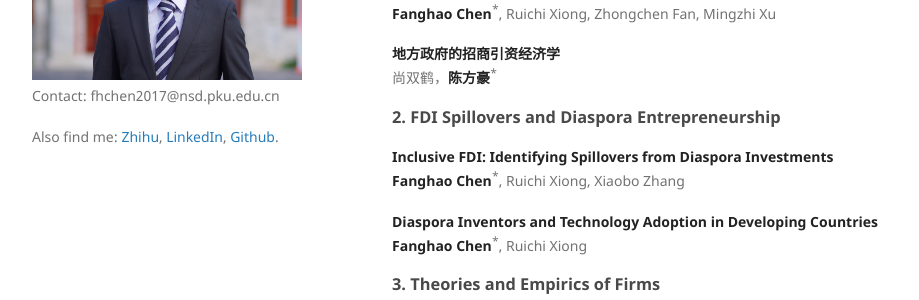
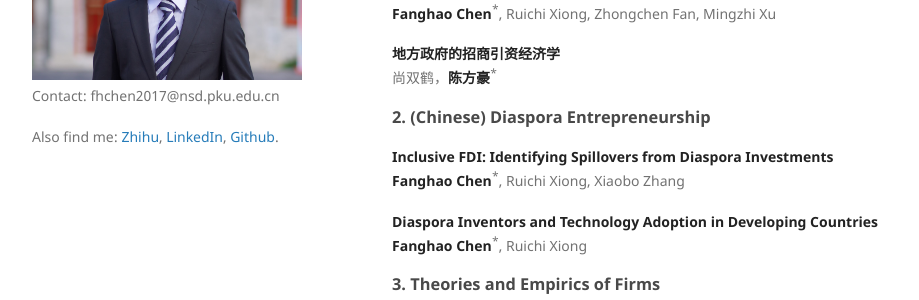
Before and after one commit to FanghaoChen/homepage, a Jekyll site: the page built from research.md, in a window 1280 px wide and 900 px high, scrolled down 513 px. Shown: the part 408-708 px from the top of the window, without its empty margins (178-1097 px from the left). Built offline with Jekyll 4.4.1, drawn with Linux system fonts in a browser that asks for light colours.

Commit message:
Update research.md

```diff
--- a/research.md
+++ b/research.md
@@ -46,7 +46,7 @@ Loren Brandt, Gilles Duranton, **Fanghao Chen**<sup>*</sup>
 **地方政府的招商引资经济学**  <br/>
 尚双鹤，**陈方豪**<sup>*</sup>
 
-### 2. FDI Spillovers and Diaspora Entrepreneurship ###
+### 2. (Chinese) Diaspora Entrepreneurship ###
 
 **Inclusive FDI: Identifying Spillovers from Diaspora Investments** <br/>
 **Fanghao Chen**<sup>*</sup>, Ruichi Xiong, Xiaobo Zhang
```
